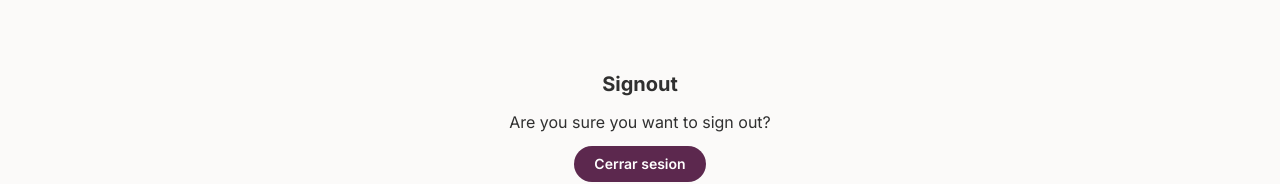
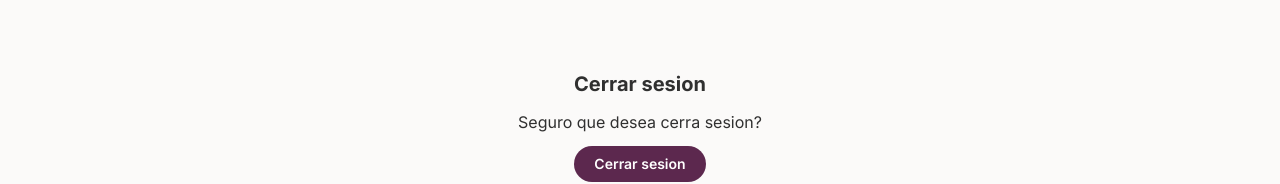
Before and after one commit to VinoVivo/VinoVivo-Frontend, a Next.js app in the folder vino-vivo/: page /auth/signout in a window 1280 px wide. Shown: the part 274-458 px from the top of the page. Built offline with nearby package versions, Linux system fonts and the light colour scheme; no server answers; sample sign-in values are in the browser's storage.

Commit message:
se corrige el texto

```diff
--- a/vino-vivo/src/app/auth/signout/page.tsx
+++ b/vino-vivo/src/app/auth/signout/page.tsx
@@ -8,8 +8,8 @@ export default async function SignoutPage() {
   if (session) {
     return (
       <div className="flex flex-col space-y-3 justify-center items-center h-screen">
-        <div className="text-xl font-bold">Signout</div>
-        <div>Are you sure you want to sign out?</div>
+        <div className="text-xl font-bold">Cerrar sesion</div>
+        <div>Seguro que desea cerra sesion?</div>
         <div>
           <Logout />
         </div>
```
